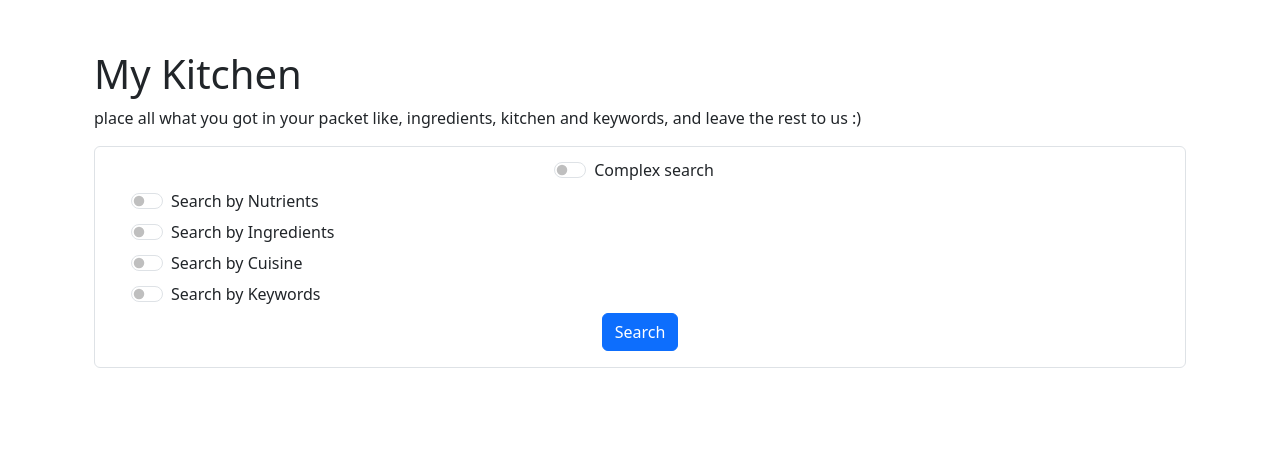
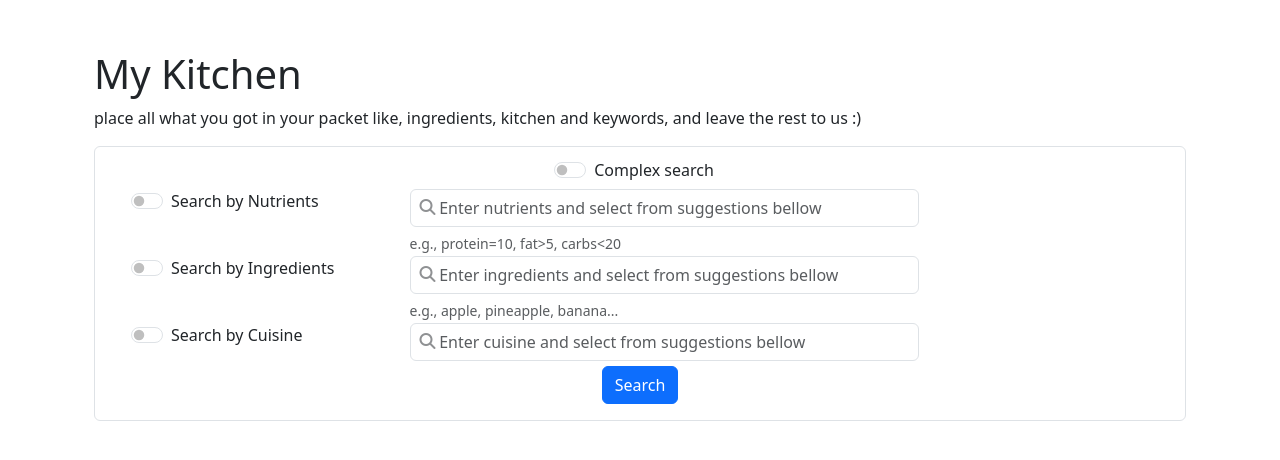
Before and after one commit to Mr-FaZ3a/RECIPEDIA, a Flask app: page /kitchen in a window 1280 px wide. Shown: the part 76-536 px from the top of the page. Run offline with Flask 3, Linux system fonts and the light colour scheme; some libraries are stand-ins or nearby versions.

Commit message:
switches error fix and kitchen built changes

```diff
--- a/static/scripts/main.js
+++ b/static/scripts/main.js
@@ -1,19 +1,27 @@
 function main () {
-    init()
     styleSearch()
 
     let search = document.querySelectorAll('.search')
     let switches = document.querySelectorAll(".form-check-input")
 
     switches = Array.from(switches)
-    search.forEach((input, index) => input.addEventListener("input", () => {
+    search = Array.from(search)
+
+    search.forEach((s, index) => s.addEventListener("input", () => {
+        // generate input
+        let input;
+        for (let i in s.children)
+            if (s.children[i].tagName == "INPUT")
+                input = s.children[i]
+            else if (input) break
+
         let searchSymb = document.getElementById("searchSymb" + input.id)
         searchSymb.style.opacity = input.value ? "0" : "0.5"
 
         if (switches[index + 1]?.checked)
 
             fetchAutoComplete(input, "api/data").then(response => response.json()).then(data => {
-                SUG = data?.SUG
+                let SUG = data?.SUG
 
                 const newDiv = document.createElement("div", {class: "Container-fluid Well"})
 
@@ -70,7 +78,7 @@ const SuggestionsByIngredients = async () => {
 }
 
 const updateSuggestions = (data, type) => {
-    let input = document.getElementById("ingredients")
+    const input = document.getElementById("ingredients")
 
     input.style.boxShadow = verifyObject(data) ? "0 0 10px green" : "0 0 10px red"
 
@@ -88,49 +96,27 @@ const verifyObject = obj => obj && obj !== "null" && obj !== "undefined" && Obje
 
 const styleSearch = () => {
     let switches = document.querySelectorAll(".form-check-input")
-    let search = document.querySelectorAll(".search")
+    let inputs = document.querySelectorAll(".search")
+    switches = Array.from(switches)
+    inputs = Array.from(inputs)
 
-    switches = Array.from(switches)
-    search = Array.from(search)
+    const inputDisplay = (index, display) => index > -1 ? inputs[index].style.display = display ? "block" : "none" : null
+    let complexMode = false
+    switches.forEach((sw, index) => sw.addEventListener("change", () => {
+        if (sw.name == "complex") {
+            complexMode = !complexMode
+            switches.forEach((s, index) =>{
+                s.checked = complexMode;
+                inputDisplay(index-1, complexMode)
+            })
+        }else if (sw.id == "enable-cuisine") {
+            switches[0].checked = sw.checked
+            switches[1].checked = sw.checked || switches[1].checked
+            switches[2].checked = sw.checked || switches[2].checked
 
-    const handleSwitch = (sw, index, open) => {
-        let exDiv = search[index]?.parentElement
-        if (exDiv){
-            sw.checked = open
-            exDiv.style.display = sw.checked ? "block" : "none"
-        }
-    }
+            switches.forEach((s, index) => inputDisplay(index - 1, s.checked))
 
-    let nb = 0
-
-    switches.forEach((sw, index) => {
-        sw.addEventListener("change", () => {
-
-            if (index == 0) {
-                switches.forEach((sw, index) => {
-                    handleSwitch(sw, index - 1, switches[0].checked)
-                    nb = sw.checked ? 4 : 0
-                })
-                return;
-            }
-            nb += sw.checked && index ? 1 : -1
-
-            if (nb > 1)
-                switches[0].checked = true
-            else switches[0].checked = false
-
-            console.log(nb)
-
-            handleSwitch(sw, index - 1, sw.checked)
-        })
-    })
-
+        }else
+            inputDisplay(index-1, sw.checked)
+    }))
 }
-
-const init = () => {
-    let search = document.querySelectorAll(".search")
-    search.forEach(input => {
-        exDiv = input.parentElement
-        exDiv.style.display = "none"
-    })
-}
--- a/static/style.css
+++ b/static/style.css
@@ -41,3 +41,15 @@ img:not([src]) {
 
     background-color: #333;
 }
+
+input:disabled{
+    transform : scale(0);
+}
+
+input:enabled{
+    transform : scale(1);
+}
+
+input{
+    transition : transform 0.5s ease;
+}
--- a/templates/kitchen.html
+++ b/templates/kitchen.html
@@ -19,13 +19,13 @@
                             <input class="form-check-input" type="checkbox" role="switch" name="simple" id="enable-nutrients">
                             <label class="form-check-label" for="enable-nutrients">Search by Nutrients</label>
                         </div>
-                        <div class="col-md-6 container-block">
-                            <i class="fas fa-search" id="searchSymbnutrients"></i>
-                            <input type="text" class="form-control search" id="nutrients" name="nutrients" placeholder="    Enter nutrients and select from suggestions bellow">
-                            <sub class="form-text text-muted">e.g., protein=10, fat>5, carbs<20</sub>
-
+                        <div class="col-md-6">
+                            <div class="container-block search">
+                                <i class="fas fa-search" id="searchSymbnutrients"></i>
+                                <input type="text" class="form-control " id="nutrients" name="nutrients" placeholder="    Enter nutrients and select from suggestions bellow">
+                                <sub class="form-text text-muted">e.g., protein=10, fat>5, carbs<20</sub>
+                            </div>
                         </div>
-
                     </div>
                     <div class="row ingredients ">
                         <div class="col-auto container-block"></div>
@@ -34,9 +34,9 @@
                             <label class="form-check-label" for="enable-ingredients">Search by Ingredients</label>
                         </div>
 
-                        <div class="col-md-6 container-block">
+                        <div class="col-md-6 container-block search">
                             <i class="fas fa-search" id="searchSymbingredients"></i>
-                            <input type="text" class="form-control search" id="ingredients" name="ingredients" placeholder="    Enter ingredients and select from suggestions bellow">
+                            <input type="text" class="form-control " id="ingredients" name="ingredients" placeholder="    Enter ingredients and select from suggestions bellow">
                             <sub class="form-text text-muted">e.g., apple, pineapple, banana...</sub>
                         </div>
                     </div>
@@ -47,22 +47,10 @@
                             <label class="form-check-label" type="checkbox" for="enable-cuisine">Search by Cuisine</label>
 
                         </div>
-                        <div class="col-md-6 container-block">
+                        <div class="col-md-6 container-block search">
                             <i class="fas fa-search" id="searchSymbcuisine"></i>
-                            <input type="text" class="form-control search" id="cuisine" name="cuisine" placeholder="    Enter cuisine and select from suggestions bellow">
+                            <input type="text" class="form-control " id="cuisine" name="cuisine" placeholder="    Enter cuisine and select from suggestions bellow">
                         </div>
-                    </div>
-                    <div class="row keywords ">
-                        <div class="col-auto container-block"></div>
-                        <div class="col-md-3 container-block form-check form-switch">
-                            <input class="form-check-input" type="checkbox" role="switch" name="simple" id="enable-keywords">
-                            <label class="form-check-label" for="enable-keywords">Search by Keywords</label>
-                        </div>
-                        <div class="col-md-6 container-block">
-                            <i class="fas fa-search" id="searchSymbkeywords"></i>
-                            <input type="text" class="form-control search" id="keywords" name="keywords" placeholder="    Enter keywords and select from suggestions bellow">
-                        </div>
-
                     </div>
                     <div class="row">
                         <div class="col-md-auto container-fluid">
```
Also changed, not shown: 1 other file.
